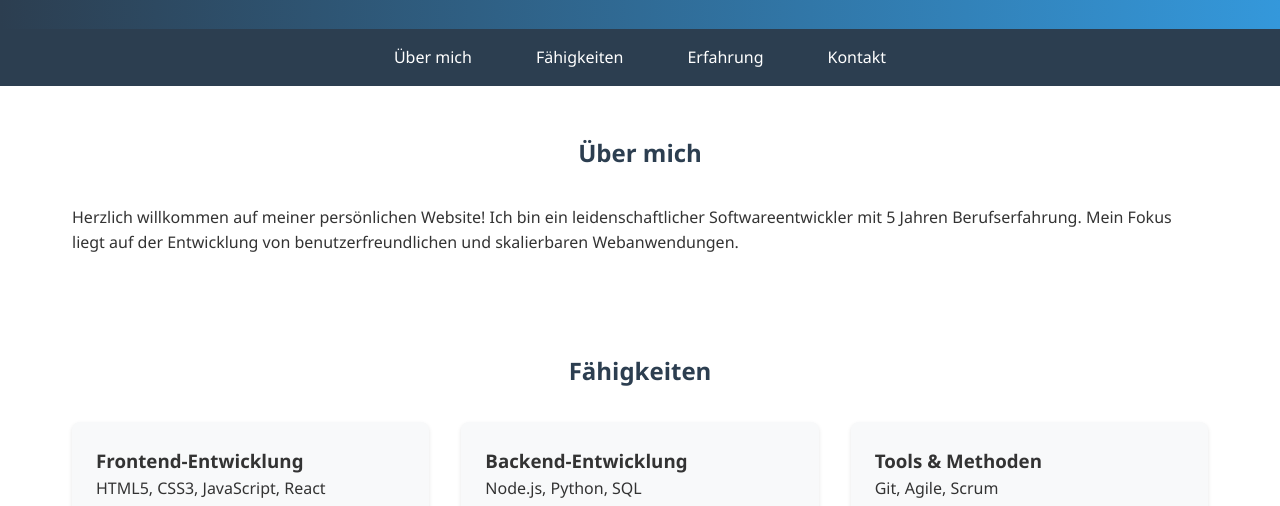
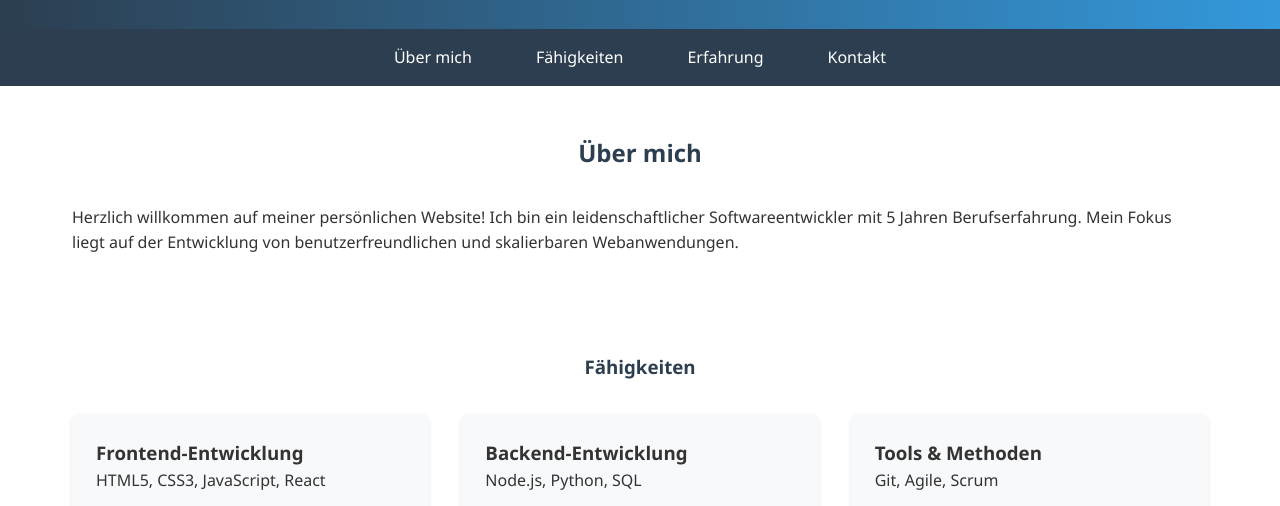
Before and after one commit to andhegde/homepage, a plain HTML site: page index.html in a window 1280 px wide. Shown: the part 294-800 px from the top of the page. Drawn offline with Linux system fonts and the light colour scheme.

Commit message:
Update index.html

```diff
--- a/index.html
+++ b/index.html
@@ -176,7 +176,7 @@
     </section>
 
     <section id="skills">
-        <h2 class="section-title">Fähigkeiten</h2>
+        <h3 class="section-title">Fähigkeiten</h3>
         <div class="skills-grid">
             <div class="skill-card">
                 <h3>Frontend-Entwicklung</h3>
```
